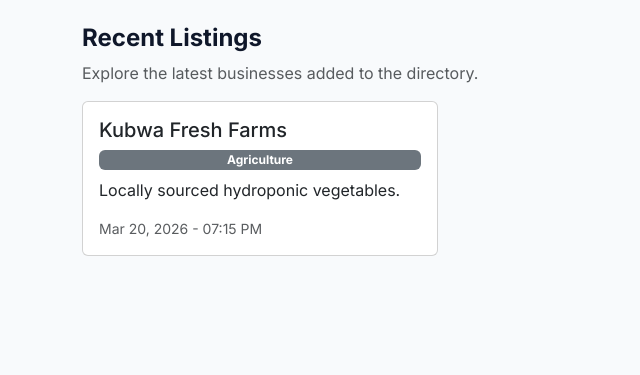
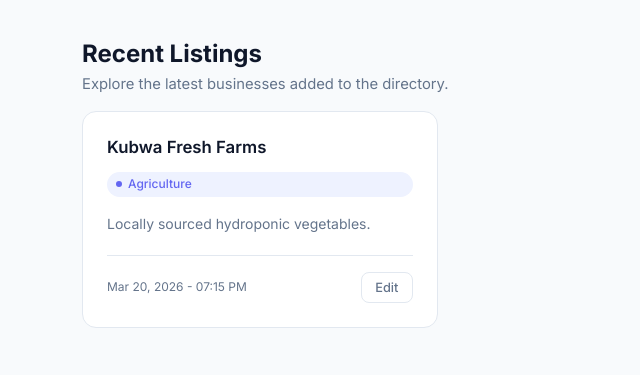
Before and after one commit to salmabako/MAAUN-24-SWE-0062, a Flask app: page / in a window 1280 px wide. Shown: the part 70-445 px from the top of the page, without its empty margins (0-640 px from the left). Run offline with Flask 3, Linux system fonts and the light colour scheme.

Commit message:
styled the business cards, they look way better now

```diff
--- a/templates/index.html
+++ b/templates/index.html
@@ -18,49 +18,25 @@
         --border: #e2e8f0;
       }
       * { box-sizing: border-box; }
-      body {
-        font-family: "Inter", sans-serif;
-        background-color: var(--bg);
-        color: var(--text-primary);
-        margin: 0;
-      }
-      .site-nav {
-        background: var(--surface);
-        border-bottom: 1px solid var(--border);
-        padding: 1rem 0;
-        position: sticky;
-        top: 0;
-        z-index: 100;
-        backdrop-filter: blur(12px);
-        background: rgba(255, 255, 255, 0.85);
-      }
-      .site-nav .brand {
-        font-weight: 700;
-        font-size: 1.25rem;
-        color: var(--text-primary);
-        text-decoration: none;
-      }
+      body { font-family: "Inter", sans-serif; background-color: var(--bg); color: var(--text-primary); margin: 0; }
+      .site-nav { background: var(--surface); border-bottom: 1px solid var(--border); padding: 1rem 0; position: sticky; top: 0; z-index: 100; backdrop-filter: blur(12px); background: rgba(255, 255, 255, 0.85); }
+      .site-nav .brand { font-weight: 700; font-size: 1.25rem; color: var(--text-primary); text-decoration: none; }
       .site-nav .brand span { color: var(--accent); }
-      .btn-add {
-        background: var(--accent);
-        color: #fff;
-        border: none;
-        border-radius: 10px;
-        padding: 0.5rem 1.25rem;
-        font-weight: 600;
-        font-size: 0.875rem;
-        text-decoration: none;
-        transition: all 0.15s ease;
-        display: inline-flex;
-        align-items: center;
-        gap: 0.375rem;
-      }
-      .btn-add:hover {
-        background: var(--accent-hover);
-        color: #fff;
-        transform: translateY(-1px);
-        box-shadow: 0 4px 12px rgba(99, 102, 241, 0.3);
-      }
+      .btn-add { background: var(--accent); color: #fff; border: none; border-radius: 10px; padding: 0.5rem 1.25rem; font-weight: 600; font-size: 0.875rem; text-decoration: none; transition: all 0.15s ease; display: inline-flex; align-items: center; gap: 0.375rem; }
+      .btn-add:hover { background: var(--accent-hover); color: #fff; transform: translateY(-1px); box-shadow: 0 4px 12px rgba(99, 102, 241, 0.3); }
+      .page-header { padding: 2.5rem 0 1rem; }
+      .page-header h1 { font-size: 1.5rem; font-weight: 700; margin-bottom: 0.25rem; }
+      .page-header p { color: var(--text-secondary); font-size: 0.925rem; margin: 0; }
+      .biz-card { background: var(--surface); border: 1px solid var(--border); border-radius: 14px; padding: 1.5rem; height: 100%; display: flex; flex-direction: column; transition: all 0.2s ease; }
+      .biz-card:hover { border-color: #c7d2fe; box-shadow: 0 8px 24px rgba(99, 102, 241, 0.08); transform: translateY(-2px); }
+      .biz-card .biz-name { font-weight: 600; font-size: 1.05rem; color: var(--text-primary); margin: 0 0 0.75rem 0; line-height: 1.4; }
+      .biz-card .category-tag { display: inline-flex; align-items: center; gap: 0.375rem; background: var(--accent-light); color: var(--accent); font-weight: 500; font-size: 0.75rem; padding: 0.3em 0.75em; border-radius: 20px; white-space: nowrap; }
+      .biz-card .category-tag::before { content: ""; width: 6px; height: 6px; border-radius: 50%; background: var(--accent); }
+      .biz-card .biz-desc { color: var(--text-secondary); font-size: 0.875rem; line-height: 1.6; flex-grow: 1; margin: 0; }
+      .biz-card .card-footer-bar { display: flex; align-items: center; justify-content: space-between; margin-top: 1.25rem; padding-top: 1rem; border-top: 1px solid var(--border); }
+      .biz-card .timestamp { font-size: 0.75rem; color: var(--text-secondary); }
+      .btn-edit { font-size: 0.8rem; font-weight: 500; color: var(--text-secondary); border: 1px solid var(--border); background: transparent; border-radius: 8px; padding: 0.3rem 0.85rem; text-decoration: none; transition: all 0.15s ease; }
+      .btn-edit:hover { color: var(--accent); border-color: var(--accent); background: var(--accent-light); }
     </style>
   </head>
   <body>
@@ -73,17 +49,22 @@
         </a>
       </div>
     </nav>
-    <div class="container mt-4">
-      <h4 class="fw-bold">Recent Listings</h4>
-      <p class="text-muted">Explore the latest businesses added to the directory.</p>
-      <div class="row g-4">
+    <div class="container">
+      <div class="page-header">
+        <h1>Recent Listings</h1>
+        <p>Explore the latest businesses added to the directory.</p>
+      </div>
+      <div class="row g-4 pb-5">
         {% for biz in businesses %}
         <div class="col-md-6 col-lg-4">
-          <div class="card h-100 p-3">
-            <h5>{{ biz.name }}</h5>
-            <span class="badge bg-secondary mb-2">{{ biz.category }}</span>
-            <p>{{ biz.description }}</p>
-            <small class="text-muted">{{ biz.get_formatted_time() }}</small>
+          <div class="biz-card">
+            <h5 class="biz-name">{{ biz.name }}</h5>
+            <span class="category-tag mb-3">{{ biz.category }}</span>
+            <p class="biz-desc">{{ biz.description }}</p>
+            <div class="card-footer-bar">
+              <span class="timestamp">{{ biz.get_formatted_time() }}</span>
+              <a href="/edit/{{ biz.id }}" class="btn-edit">Edit</a>
+            </div>
           </div>
         </div>
         {% else %}
```
